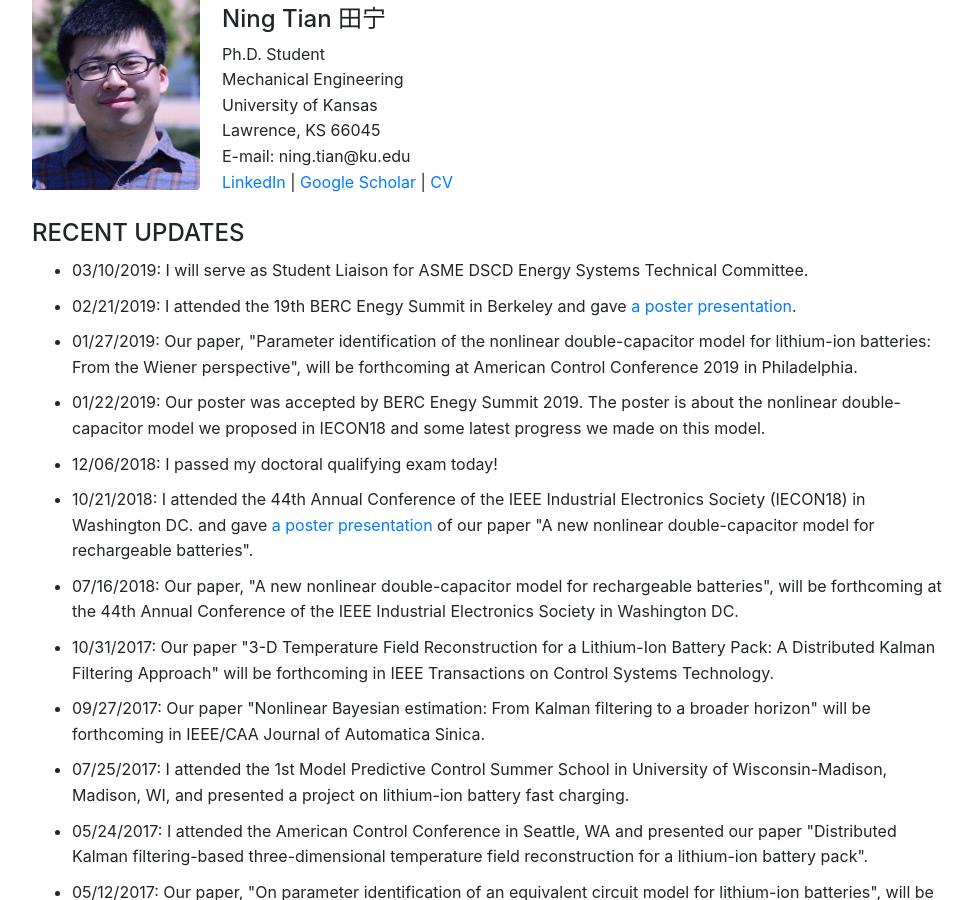
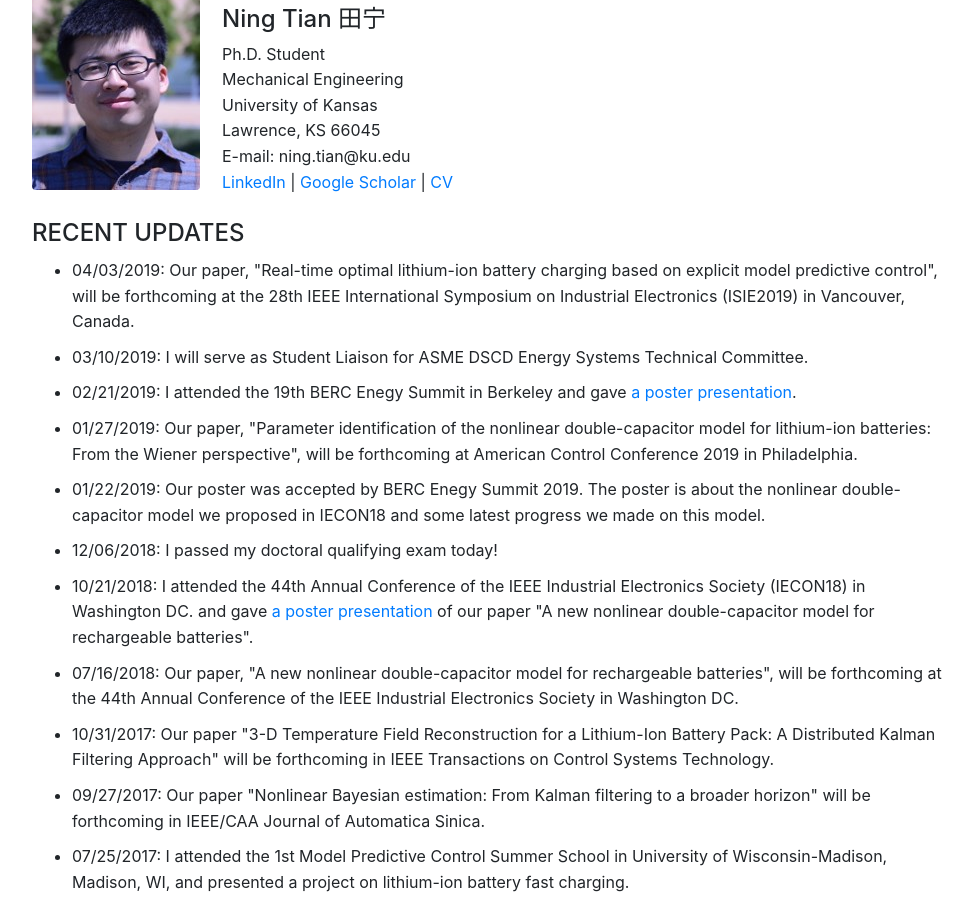
Before and after one commit to ningtian/ningtian.github.io, a Jekyll site: the page index.html, which Jekyll copies as it is, in a window 1280 px wide and 900 px high, scrolled down 332 px. Shown: the whole window, without its empty margins (148-1121 px from the left). Built offline with Jekyll 4.4.1, drawn with Linux system fonts in a browser that asks for light colours.

Commit message:
Update index.html

```diff
--- a/index.html
+++ b/index.html
@@ -96,6 +96,9 @@
 
 	<ul>
 
+	<li>04/03/2019: Our paper, "Real-time optimal lithium-ion battery charging based on explicit model predictive control", will be forthcoming at the 28th IEEE
+		International Symposium on Industrial Electronics (ISIE2019) in Vancouver, Canada. </li>
+
 	<li>03/10/2019: I will serve as Student Liaison for ASME DSCD Energy Systems Technical Committee. </li>
 
 	<li>02/21/2019: I attended the 19th BERC Enegy Summit in Berkeley and gave <a href="/files/BERC-poster-ver3.pdf">a poster presentation</a>. </li>
```
